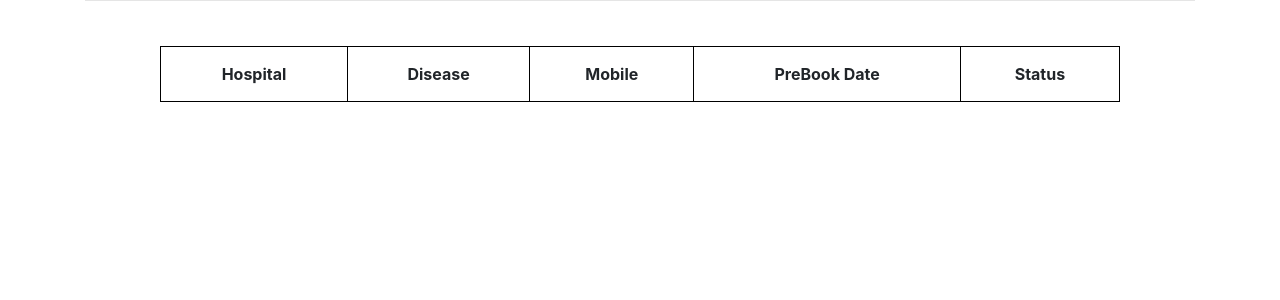
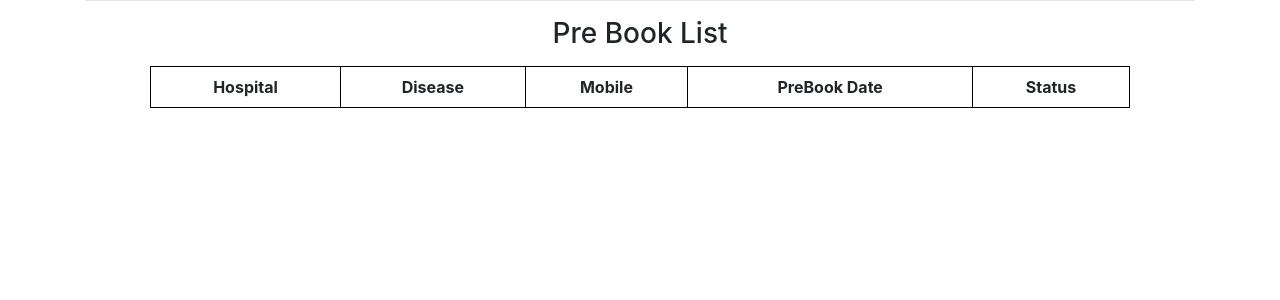
Before and after one commit to HospiHere/HospiHere-web, a Django app: page /pre_book in a window 1280 px wide. Shown: the part 76-376 px from the top of the page. Run offline with Django 3.2, Linux system fonts and the light colour scheme; a user stored in the database is signed in; data that the repository does not hold is empty; some libraries are stand-ins or nearby versions.

Commit message:
update preBook design

```diff
--- a/static/css/pre_book.css
+++ b/static/css/pre_book.css
@@ -1,6 +1,10 @@
 .pre_book{
-    margin: 30px 60px;
-    padding: 15px;
+    margin: 15px 50px;
+    padding: 0px 15px;
+}
+.pre_book h3{
+  text-align: center;
+  margin-bottom: 15px;
 }
 table, th, td {
     border: 1px solid black;
@@ -12,5 +16,5 @@ table, th {
   }
 
 th, td {
-    padding: 15px;
+    padding: 8px;
   }
--- a/templates/pre_book.html
+++ b/templates/pre_book.html
@@ -3,6 +3,7 @@
 {% if user.is_authenticated %}
 
     <div class="pre_book">
+        <h3>Pre Book List</h3>
         <table style="width: 100%;">
             <tr>
                 <th>Hospital</th>
```
Also changed, not shown: db.sqlite3.
